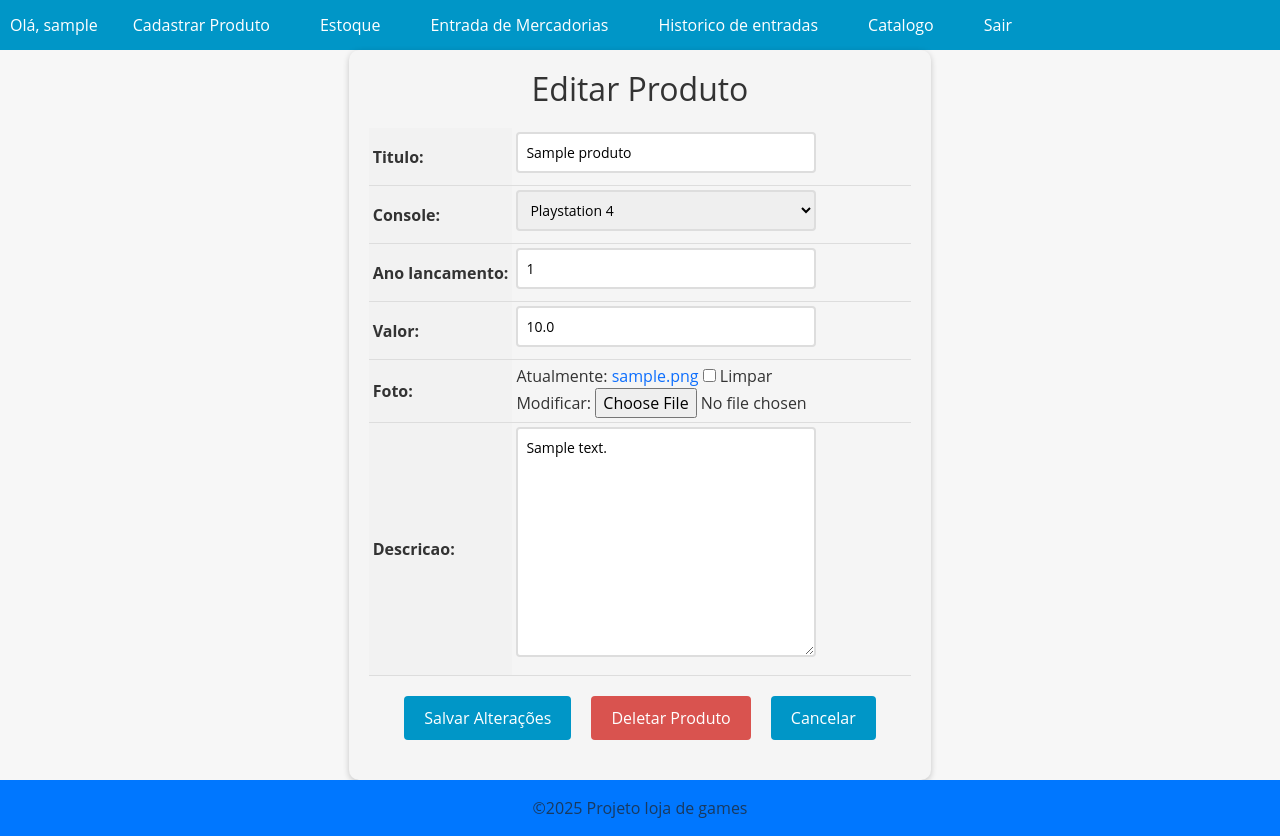
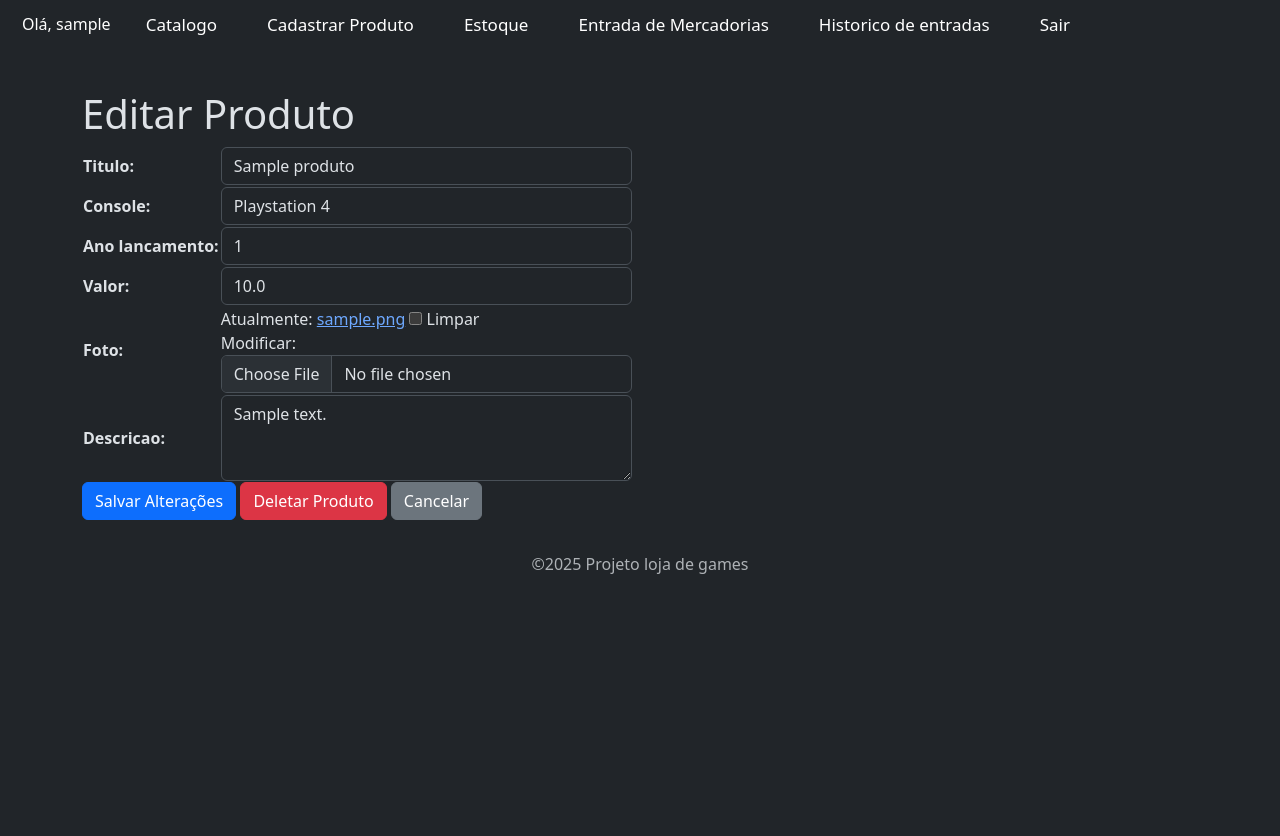
Before and after one commit to MichelWars/Projeto_loja, a Django app: page /produto/1/update/ in a window 1280 px wide. After the commit the page ends 574 px from the top, so only its background shows below. Run offline with Django 4.2, Linux system fonts and the light colour scheme; a user stored in the database is signed in; tables that the repository leaves empty hold one stand-in row (values such as "Sample post").

Commit message:
mudanças visuais

```diff
--- a/app/templates/base.html
+++ b/app/templates/base.html
@@ -1,61 +1,19 @@
 <!DOCTYPE html>
-<html lang="pt-br" >
+<html lang="pt-br" data-bs-theme="dark">
 
 <head>
   <meta charset="UTF-8">
   <meta name="viewport" content="width=device-width, initial-scale=1.0">
-  <link href="https://cdn.jsdelivr.net/npm/bootstrap@5.3.3/dist/css/bootstrap.min.css" rel="stylesheet" integrity="sha384-QWTKZyjpPEjISv5WaRU9OFeRpok6YctnYmDr5pNlyT2bRjXh0JMhjY6hW+ALEwIH" crossorigin="anonymous">
-  <script src="https://cdn.jsdelivr.net/npm/bootstrap@5.3.3/dist/js/bootstrap.bundle.min.js" integrity="sha384-YvpcrYf0tY3lHB60NNkmXc5s9fDVZLESaAA55NDzOxhy9GkcIdslK1eN7N6jIeHz" crossorigin="anonymous"></script>
+  <link href="https://cdn.jsdelivr.net/npm/bootstrap@5.3.3/dist/css/bootstrap.min.css" rel="stylesheet"
+    integrity="sha384-QWTKZyjpPEjISv5WaRU9OFeRpok6YctnYmDr5pNlyT2bRjXh0JMhjY6hW+ALEwIH" crossorigin="anonymous">
+  <script src="https://cdn.jsdelivr.net/npm/bootstrap@5.3.3/dist/js/bootstrap.bundle.min.js"
+    integrity="sha384-YvpcrYf0tY3lHB60NNkmXc5s9fDVZLESaAA55NDzOxhy9GkcIdslK1eN7N6jIeHz"
+    crossorigin="anonymous"></script>
   <link rel="stylesheet" href="https://cdn.jsdelivr.net/npm/bootstrap-icons@1.11.3/font/bootstrap-icons.min.css">
 
   <title>{% block title %}{% endblock %}</title>
 
   <style>
-    html,
-    body {
-      height: 100%;
-      /* Garante que o html e o body ocupem toda a altura da tela */
-      margin: 0;
-      padding: 0;
-      display: flex;
-      flex-direction: column;
-    }
-
-    main {
-      flex: 1;
-      /* Faz o conteúdo ocupar o espaço restante */
-      display: flex;
-      flex-direction: column;
-    }
-
-    body {
-      font-family: 'Open Sans', sans-serif;
-      background-color: #f7f7f7;
-      color: #333;
-      margin: 0;
-      padding: 0;
-      height: 100%;
-      /* Garante que o body ocupe toda a altura da tela */
-      display: flex;
-      /* Define o layout flexbox */
-      flex-direction: column;
-      /* Organiza os elementos verticalmente */
-    }
-
-    header {
-      background-color: #0096c7;
-      color: #fff;
-      text-align: center;
-    }
-
-    footer {
-      background-color: #0077ff;
-      /* Cor de fundo do footer */
-      text-align: center;
-      margin-top: auto;
-      /* Empurra o footer para o final */
-    }
-
     nav {
       background-color: #0096c7;
       color: #fff;
@@ -79,7 +37,7 @@
     nav ul li a {
       color: #fff;
       text-decoration: none;
-      font-size: 16px;
+      font-size: 17px;
       padding: 15px;
       transition: all 0.3s ease;
     }
@@ -95,53 +53,53 @@
     nav ul li.active a:hover {
       background-color: #999;
     }
-
-    /* Adicionado para garantir que o wrapper ocupe o espaço restante */
-    .wrapper {
-      flex: 1;
-      /* Faz o conteúdo principal ocupar o espaço restante */
-      display: flex;
-      flex-direction: column;
-    }
   </style>
 
 </head>
 
 <body>
   <header>
-    <nav>
+    <div class="container-fluid">
+      <nav class="navbar navbar-expand-lg navbar-light bg-dark">
         <ul>
           {% if user.is_authenticated and user.is_superuser %}
           <li>Olá, {{ user.username }}</li>
-        {% elif user.is_authenticated %}
-        <li>Olá, {{ user.cliente.nome }}</li>
-        {% endif %}
-        {% if user.is_superuser %}
+          <li><a href="{% url 'catalogo' %}">Catalogo</a></li>
           <li><a href="{% url 'cad_prod' %}">Cadastrar Produto</a></li>
           <li><a href="{% url 'estoque' %}">Estoque</a></li>
           <li><a href="{% url 'entrada_create' %}">Entrada de Mercadorias</a></li>
           <li><a href="{% url 'entrada_historico' %}">Historico de entradas</a></li>
+          {% elif user.is_authenticated %}
+          <li>Olá, {{ user.cliente.nome }}</li>
+          <li><a href="{% url 'catalogo' %}">Catalogo</a></li>
           {% endif %}
+
           {% if not user.is_authenticated %}
           <li><a href="{% url 'register' %}">Cadastre-se</a></li>
           <li><a href="{% url 'login' %}">Login</a></li>
+          <li><a href="{% url 'catalogo' %}">Catalogo</a></li>
+
+
           {% endif %}
-
-        <li><a href="{% url 'catalogo' %}">Catalogo</a></li>
 
           {% if user.is_authenticated %}
           <li><a href="{% url 'logout' %}">Sair</a></li>
           {% endif %}
         </ul>
       </nav>
+    </div>
   </header>
 
-  <div class="wrapper">
+  <div class="col py-3">
+
+    <div class="container mt-4">
       <main>
         {% block content %}
         {% endblock %}
       </main>
     </div>
+  </div>
+
   {% include 'components/_footer.html' %}
 
 </body>
--- a/entradas/views.py
+++ b/entradas/views.py
@@ -15,6 +15,7 @@ class EntradaCreateView(CreateView):
     form_class = forms.EntradaForm
     success_url = reverse_lazy('entrada_historico')
 
+@method_decorator(admin_required, name='dispatch')
 class EntradaListView(ListView):
     model = models.Entrada
     template_name = 'entrada.html'
--- a/produtos/forms.py
+++ b/produtos/forms.py
@@ -7,21 +7,11 @@ class ProdModelForm(forms.ModelForm):
     class Meta:
         model = Produto
         fields = ['titulo', 'console', 'ano_lancamento', 'valor', 'foto', 'descricao']
-        # widgets = {
-        #     'titulo': forms.TextInput(attrs={'class': 'form-control'}),
-        #     'console': forms.Select(attrs={'class': 'form-control'}),
-        #     'brand': forms.Select(attrs={'class': 'form-control'}),
-        #     'descricao': forms.Textarea(attrs={'class': 'form-control', 'rows':1}),
-        #     'serie_number': forms.TextInput(attrs={'class': 'form-control'}),
-        #     'cost_price': forms.NumberInput(attrs={'class': 'form-control'}),
-        #     'selling_price': forms.NumberInput(attrs={'class': 'form-control'}),
-        # }
-        # labels = {
-        #     'titulo': 'Titulo',
-        #     'console': 'Categoria',
-        #     'brand': 'Marca',
-        #     'descricao': 'Descrição',
-        #     'serie_number': 'Numero de Serie',
-        #     'cost_price': 'Preço de Custo',
-        #     'selling_price': 'Preço de Venda',
-        # }
+        widgets = {
+            'titulo': forms.TextInput(attrs={'class': 'form-control'}),
+            'console': forms.Select(attrs={'class': 'form-control'}),
+            'ano_lancamento': forms.NumberInput(attrs={'class': 'form-control'}),
+            'valor': forms.NumberInput(attrs={'class': 'form-control'}),
+            'foto': forms.ClearableFileInput(attrs={'class': 'form-control'}),
+            'descricao': forms.Textarea(attrs={'class': 'form-control', 'rows':3}),
+        }
--- a/produtos/templates/estoque.html
+++ b/produtos/templates/estoque.html
@@ -86,7 +86,6 @@ Inventario
             </tbody>
         </table>
     </div>
+</main>
 {% include 'components/_pagination.html' %}
-</main>
-
 {% endblock %}
--- a/produtos/templates/prod_detail.html
+++ b/produtos/templates/prod_detail.html
@@ -7,8 +7,8 @@ Detalhes do produto
 {% block content %}
   <style>
     .prod-prodd {
-      background-color: #e3e1e1;
-      box-shadow: 0 2px 6px rgba(0, 0, 0, 0.2);
+      background-color: #000000;
+      box-shadow: 0 2px 6px rgba(0, 4, 255, 0.2);
       border-radius: 10px;
       overflow: hidden;
       text-align: center;
@@ -26,7 +26,7 @@ Detalhes do produto
 
     .prod-prodd img {
       width: 100%;
-      height: 200px;
+      height: auto;
       object-fit: cover;
     }
 
--- a/produtos/templates/prod_update.html
+++ b/produtos/templates/prod_update.html
@@ -6,110 +6,7 @@ Editar Produto
 
 {% block content %}
 
-  <style>
-    form {
-      max-width: 800px;
-      margin: 0 auto;
-      padding: 20px;
-      background-color: #f5f5f5;
-      border-radius: 10px;
-      box-shadow: 0 2px 6px rgba(0, 0, 0, 0.2);
-    }
 
-    form h1 {
-      font-size: 2rem;
-      margin-bottom: 20px;
-      text-align: center;
-    }
-
-    table {
-      margin: 0 auto;
-      border-collapse: collapse;
-      width: 100%;
-      max-width: 600px;
-    }
-
-    th, td {
-      padding: 4px;
-      text-align: left;
-      border-bottom: 1px solid #ddd;
-    }
-
-    th {
-      background-color: #f2f2f2;
-    }
-
-    input[type="text"], input[type="number"], select, textarea {
-      padding: 8px;
-      font-size: 14px;
-      border: 2px solid #ddd;
-      border-radius: 4px;
-      width: 100%;
-      max-width: 300px;
-      margin-bottom: 8px;
-      transition: border-bottom-color 0.3s ease-in-out;
-    }
-
-    input[type="text"]:focus, input[type="number"]:focus, select:focus, textarea:focus {
-      outline: none;
-      border-bottom-color: #0096c7;
-    }
-
-    .btn {
-      background-color: #0096c7;
-      color: #fff;
-      border: none;
-      padding: 10px 20px;
-      font-size: 16px;
-      border-radius: 4px;
-      cursor: pointer;
-      transition: background-color 0.3s ease-in-out;
-    }
-
-    .buttons-container {
-      display: flex;
-      justify-content: center;
-      margin-top: 20px;
-      margin-bottom: 20px;
-    }
-
-    .btn {
-      display: inline-block;
-      background-color: #0096c7;
-      color: #fff;
-      border: none;
-      padding: 10px 20px;
-      font-size: 16px;
-      border-radius: 4px;
-      cursor: pointer;
-      transition: background-color 0.3s ease-in-out;
-      margin: 0 10px;
-    }
-
-    .btn:hover {
-      background-color: #108eb8;
-    }
-
-    .btn-danger {
-      background-color: #d9534f;
-      text-decoration: none !important;
-    }
-
-    .btn-danger:hover {
-      background-color: #d2221c;
-    }
-
-    .error-message {
-      color: #d9534f;
-      font-size: 14px;
-      margin-top: 5px;
-    }
-
-    a {
-      text-decoration: none !important;
-    }
-
-  </style>
   <form method="post" enctype="multipart/form-data">
     {% csrf_token %}
     <h1>Editar Produto</h1>
--- a/produtos/views.py
+++ b/produtos/views.py
@@ -1,10 +1,11 @@
-from produtos.models import Produto, ProdutoInventario
-from produtos.forms import ProdModelForm
 from django.urls import reverse_lazy
 from django.contrib.auth.decorators import login_required, user_passes_test
 from django.utils.decorators import method_decorator
 from django.views.generic import ListView, CreateView, DetailView, UpdateView, DeleteView, TemplateView
 from django.shortcuts import render
+from django.core.paginator import Paginator
+from produtos.models import Produto, ProdutoInventario
+from produtos.forms import ProdModelForm
 
 #filtra usuarios administrador para usar no decorator
 admin_required = user_passes_test(lambda u: u.is_staff or u.is_superuser, login_url='login')
@@ -14,6 +15,7 @@ class ProdutosListView(ListView):
     model = Produto
     template_name = 'catalogo.html'
     context_object_name = 'produtos'
+    paginate_by = 10
 
     def get_queryset(self):
         queryset = super().get_queryset()
@@ -63,13 +65,21 @@ class ProdutoDeleteView(DeleteView):
 class EstoqueView(TemplateView):
     template_name = 'estoque.html'
 
+
     def get_context_data(self, **kwargs):
         context = super().get_context_data(**kwargs)
 
-        # Dados da tabela 1 (resumo do estoque)
+        # Resumo do estoque (sem paginação)
         context['estoque'] = ProdutoInventario.objects.all()[:1]
 
-        # Dados da tabela 2 (lista de produtos)
-        context['produtos'] = Produto.objects.all()
+        # Paginação da lista de produtos
+        produtos = Produto.objects.all()
+        paginator = Paginator(produtos, 15)  # Mostra 15 por página
+
+        page_number = self.request.GET.get('page')
+        page_obj = paginator.get_page(page_number)
+
+        context['produtos'] = page_obj  # produtos agora é um Page object
+        context['page_obj'] = page_obj  # útil para paginação no template
 
         return context
```
Also changed, not shown: accounts/templates/login.html (+67 -7 lines), accounts/templates/register.html (+6 -3 lines), entradas/templates/entrada.html (+5 -5 lines), produtos/templates/catalogo.html (+11 -11 lines). Lines whose indentation alone changed are shown as unchanged.
